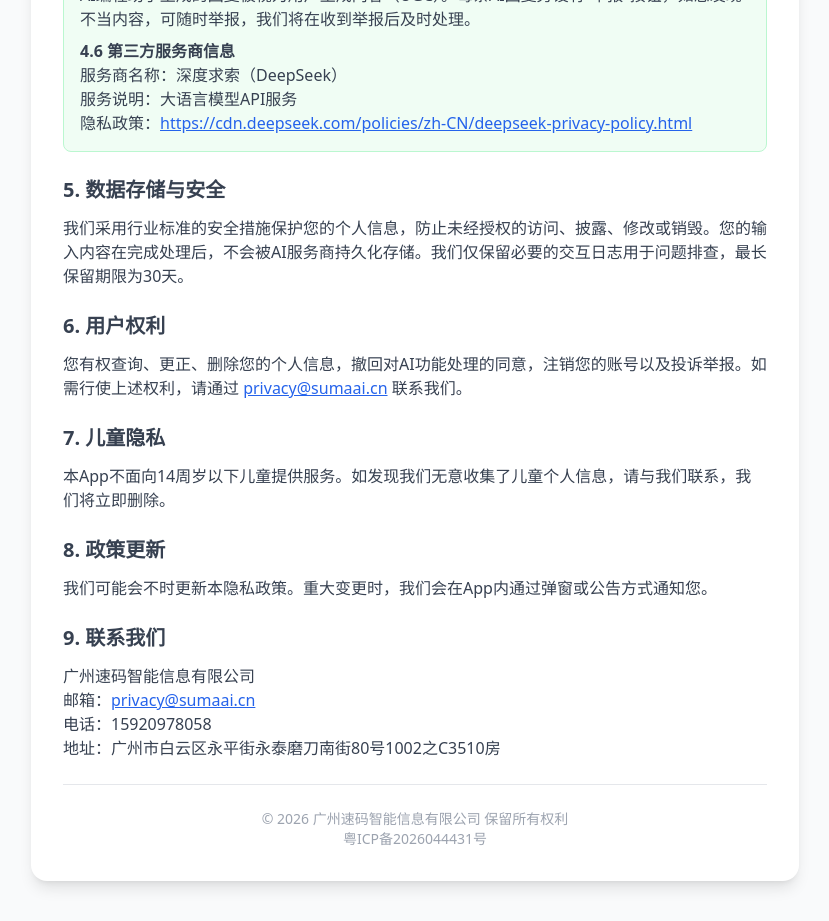
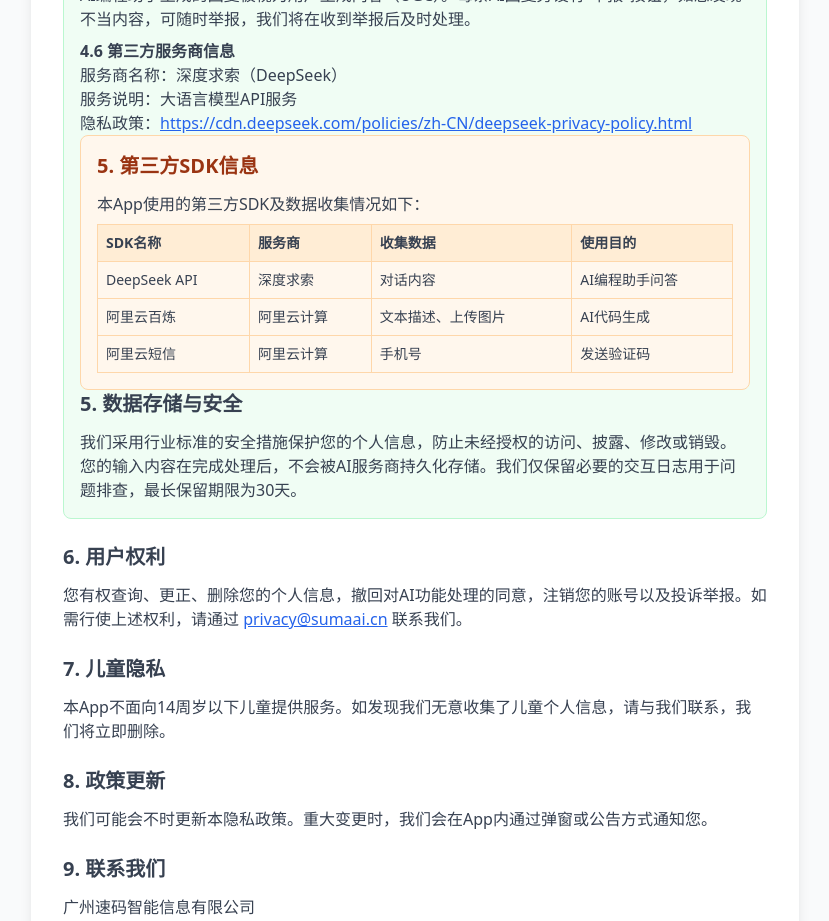
Before and after one commit to WiMingPet/suma, a Next.js app: page /privacy in a window 1280 px wide. Shown: the part 1900-2821 px from the top of the page, without its empty margins (225-1054 px from the left). Built offline with nearby package versions, Linux system fonts and the light colour scheme.

Commit message:
隐私政策新增第三方SDK信息

```diff
--- a/pages/privacy.tsx
+++ b/pages/privacy.tsx
@@ -96,9 +96,42 @@
               服务商名称：深度求索（DeepSeek）<br />
               服务说明：大语言模型API服务<br />
                             隐私政策：<a href="https://cdn.deepseek.com/policies/zh-CN/deepseek-privacy-policy.html" target="_blank" rel="noopener noreferrer" className="text-blue-600 underline">https://cdn.deepseek.com/policies/zh-CN/deepseek-privacy-policy.html</a></p>
+            <section className="bg-orange-50 p-4 rounded-lg border border-orange-200">
+              <h2 className="text-xl font-semibold mb-3 text-orange-800">5. 第三方SDK信息</h2>
+              <p className="mb-2">本App使用的第三方SDK及数据收集情况如下：</p>
+              <div className="overflow-x-auto">
+                <table className="w-full text-sm border-collapse">
+                  <thead>
+                    <tr className="bg-orange-100">
+                      <th className="border border-orange-200 p-2 text-left">SDK名称</th>
+                      <th className="border border-orange-200 p-2 text-left">服务商</th>
+                      <th className="border border-orange-200 p-2 text-left">收集数据</th>
+                      <th className="border border-orange-200 p-2 text-left">使用目的</th>
+                    </tr>
+                  </thead>
+                  <tbody>
+                    <tr>
+                      <td className="border border-orange-200 p-2">DeepSeek API</td>
+                      <td className="border border-orange-200 p-2">深度求索</td>
+                      <td className="border border-orange-200 p-2">对话内容</td>
+                      <td className="border border-orange-200 p-2">AI编程助手问答</td>
+                    </tr>
+                    <tr>
+                      <td className="border border-orange-200 p-2">阿里云百炼</td>
+                      <td className="border border-orange-200 p-2">阿里云计算</td>
+                      <td className="border border-orange-200 p-2">文本描述、上传图片</td>
+                      <td className="border border-orange-200 p-2">AI代码生成</td>
+                    </tr>
+                    <tr>
+                      <td className="border border-orange-200 p-2">阿里云短信</td>
+                      <td className="border border-orange-200 p-2">阿里云计算</td>
+                      <td className="border border-orange-200 p-2">手机号</td>
+                      <td className="border border-orange-200 p-2">发送验证码</td>
+                    </tr>
+                  </tbody>
+                </table>
+              </div>
             </section>
-
-            <section>
               <h2 className="text-xl font-semibold mb-3">5. 数据存储与安全</h2>
               <p>我们采用行业标准的安全措施保护您的个人信息，防止未经授权的访问、披露、修改或销毁。您的输入内容在完成处理后，不会被AI服务商持久化存储。我们仅保留必要的交互日志用于问题排查，最长保留期限为30天。</p>
             </section>
```
